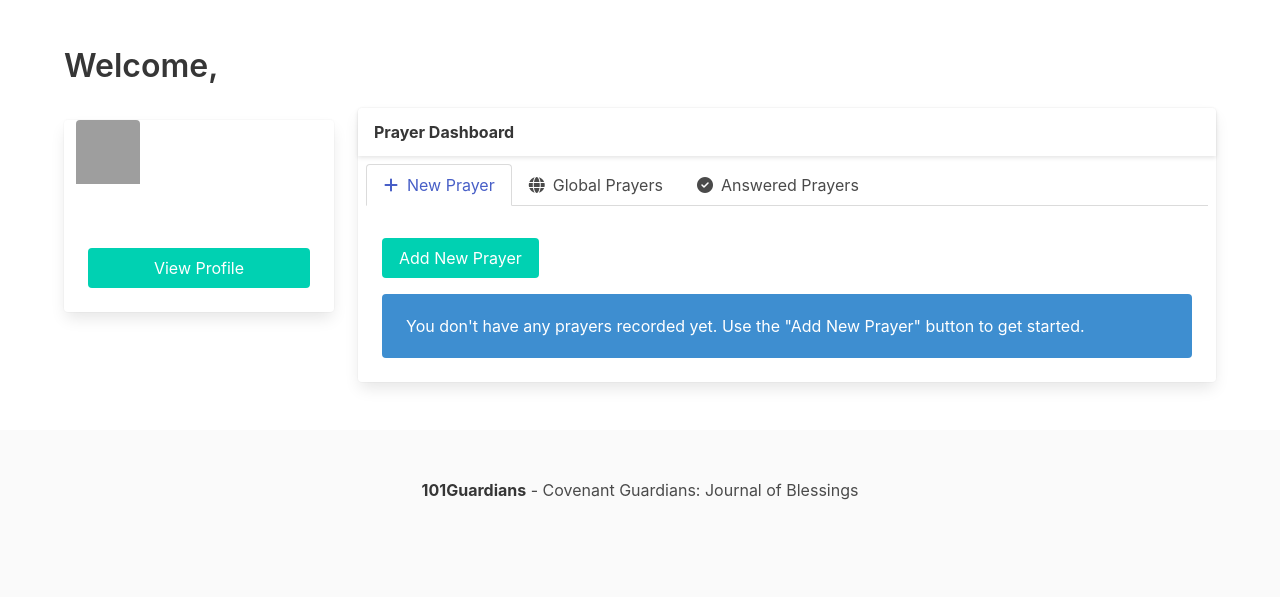
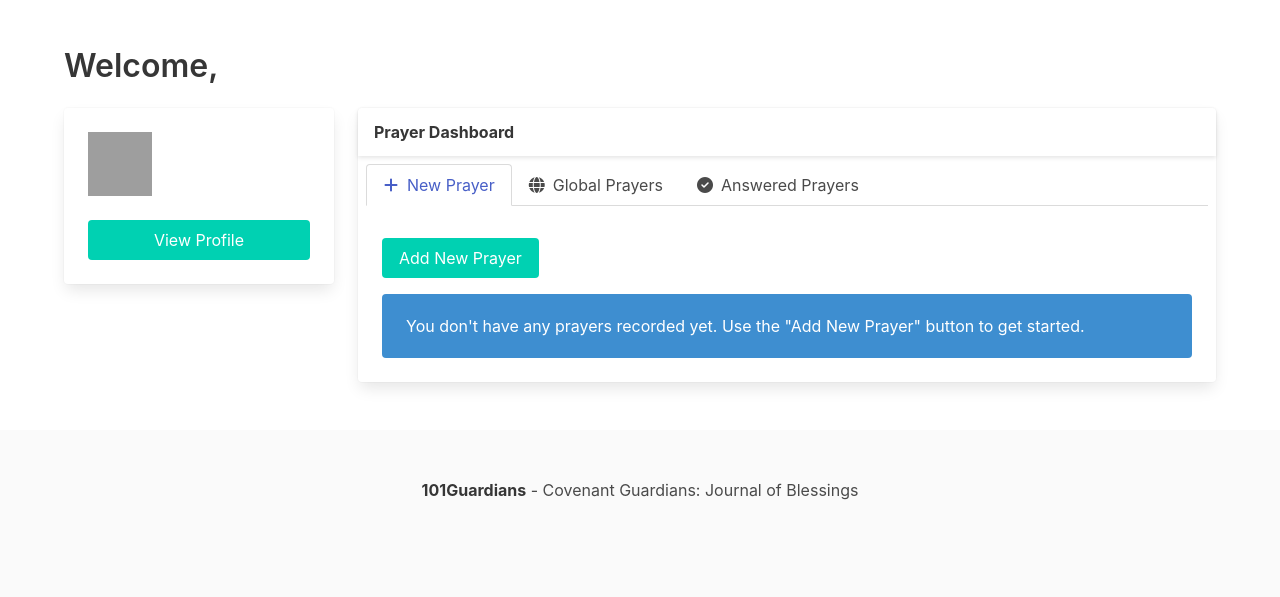
Before and after one commit to AvengerMoJo/101Guardians, a Flask app: template templates/dashboard.html in a window 1280 px wide. Shown: the part 150-747 px from the top of the page. Run offline with Flask 3, Linux system fonts and the light colour scheme; the template is opened without the code that fills it, so the values that code supplies are empty; grey boxes are pictures that could not be loaded.

Commit message:
Update dashboard profile
Signed-off-by: Alex Lau(AvengerMoJo) <avengermojo@gmail.com>

```diff
--- a/templates/dashboard.html
+++ b/templates/dashboard.html
@@ -9,23 +9,19 @@
     <!-- Left sidebar with user profile -->
     <div class="column is-3">
         <div class="card">
-            <div class="card-image">
-                <figure class="image is-64x64 m-3">
-                    <img src="{{ user[3] }}" alt="{{ _('Profile picture') }}" onerror="this.src='https://bulma.io/images/placeholders/64x64.png'" style="object-fit: cover; width: 64px; height: 64px;">
-                </figure>
-            </div>
             <div class="card-content">
                 <div class="media">
+                    <div class="media-left">
+                        <figure class="image is-64x64">
+                            <img src="{{ user[3] }}" alt="{{ _('Profile picture') }}" onerror="this.src='https://bulma.io/images/placeholders/64x64.png'" style="object-fit: cover; width: 64px; height: 64px;">
+                        </figure>
+                    </div>
                     <div class="media-content">
                         <p class="title is-4">{{ user[2] }}</p>
                         <p class="subtitle is-6">{{ user[1] }}</p>
                     </div>
                 </div>
-                <div class="content">
-                    <!-- No need to show too much info in the dashboard
-                    <p><strong>{{ _('Provider') }}:</strong> {{ user[4] }}</p>
-                    <p><strong>{{ _('Joined') }}:</strong> {{ user[5].strftime('%Y-%m-%d') }}</p>
-                     -->
+                <div class="content mt-3">
                     <a href="/profile" class="button is-primary is-fullwidth">{{ _('View Profile') }}</a>
                 </div>
             </div>
```
